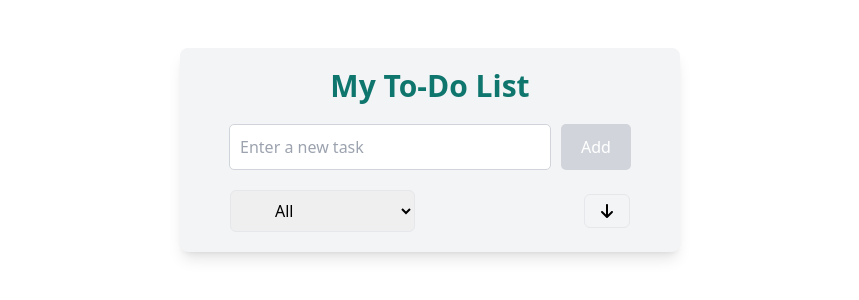
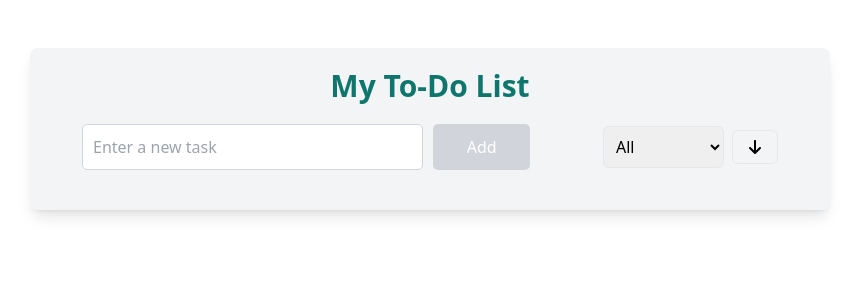
Before and after one commit to sh1zzle/TO-DO-List, a React (Vite) app: page / in a window 1280 px wide. Shown: the top 300 px of the page, without its empty margins (210-1069 px from the left). Built offline with nearby package versions, Linux system fonts and the light colour scheme.

Commit message:
Modified UI

```diff
--- a/src/index.tsx
+++ b/src/index.tsx
@@ -187,20 +187,21 @@ const App = () => {
   };
 
   return (
-    <div className="max-w-[500px] mx-auto my-12 p-5 bg-gray-100 rounded-lg shadow-lg text-center font-sans">
+    <div className="max-w-[800px] mx-auto my-12 p-5 bg-gray-100 rounded-lg shadow-lg text-center font-sans">
       <h1 className="font-bold mb-5 text-3xl text-teal-700">My To-Do List</h1>
 
-      <div className="flex justify-center mb-5">
+      <div className="flex justify-between items-center mb-5 px-8">
+        <div className="w-[70%] flex">
           <input
             type="text"
             value={input}
             onChange={(e) => setInput(e.target.value)}
             placeholder="Enter a new task"
-          className="p-[10px] text-base rounded-[5px] border border-gray-300 w-[70%] mr-[10px] outline-none transition-colors duration-200 focus:border-blue-500"
+            className="p-[10px] text-base rounded-[5px] border border-gray-300 mr-[10px] outline-none transition-colors duration-200 focus:border-blue-500 w-[70%]"
           />
           <button
             onClick={handleAddTodo}
-          className={`px-5 py-2.5 text-white border-none rounded-[5px] cursor-pointer text-base transition-colors duration-200 ${
+            className={`w-[20%] px-5 py-2.5 text-white border-none rounded-[5px] cursor-pointer text-base transition-colors duration-200 ${
               input.length > 0 ? 'bg-[#0056b3]' : 'bg-gray-300'
             }`}
             disabled={isTodosLoading || input.length === 0}
@@ -209,18 +210,12 @@ const App = () => {
           </button>
         </div>
 
-      {isTodosError && (
-        <div className="text-red-500 mb-3">
-          Error loading todos: {todosError?.message}
-        </div>
-      )}
-
-      <div className="flex justify-between items-center px-[30px]">
+        <div className="flex gap-2 justify-end items-center w-[30%]">
           <div>
             <select
               value={statusFilter}
               onChange={(e) => setStatusFilter(e.target.value)}
-            className="px-10 py-2 border rounded-md focus:outline-none focus:ring-1 focus:ring-gray-300"
+              className="py-2 px-2 border rounded-md focus:outline-none focus:ring-1 focus:ring-gray-300"
             >
               <option value="all">All</option>
               <option value="done">Completed</option>
@@ -244,6 +239,13 @@ const App = () => {
             </button>
           </div>
         </div>
+      </div>
+
+      {isTodosError && (
+        <div className="text-red-500 mb-3">
+          Error loading todos: {todosError?.message}
+        </div>
+      )}
 
       {isTodosLoading ? (
         <div>Loading todos...</div>
```
Lines whose indentation alone changed are shown as unchanged.
